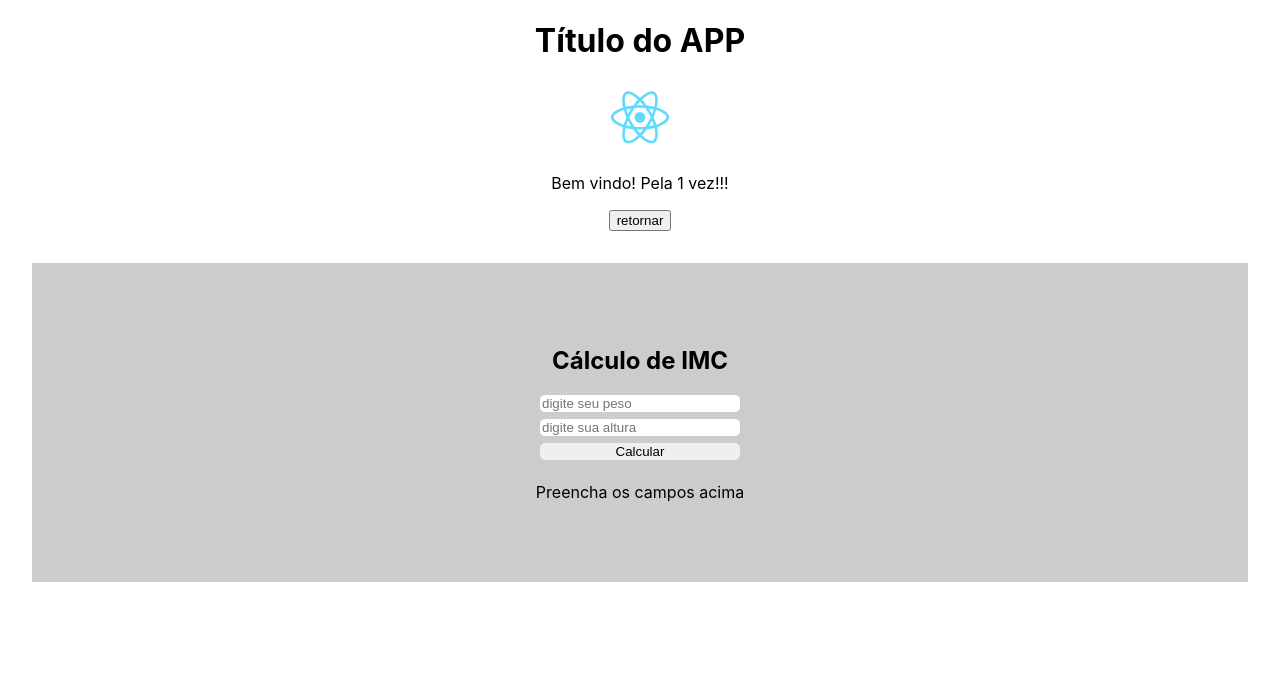
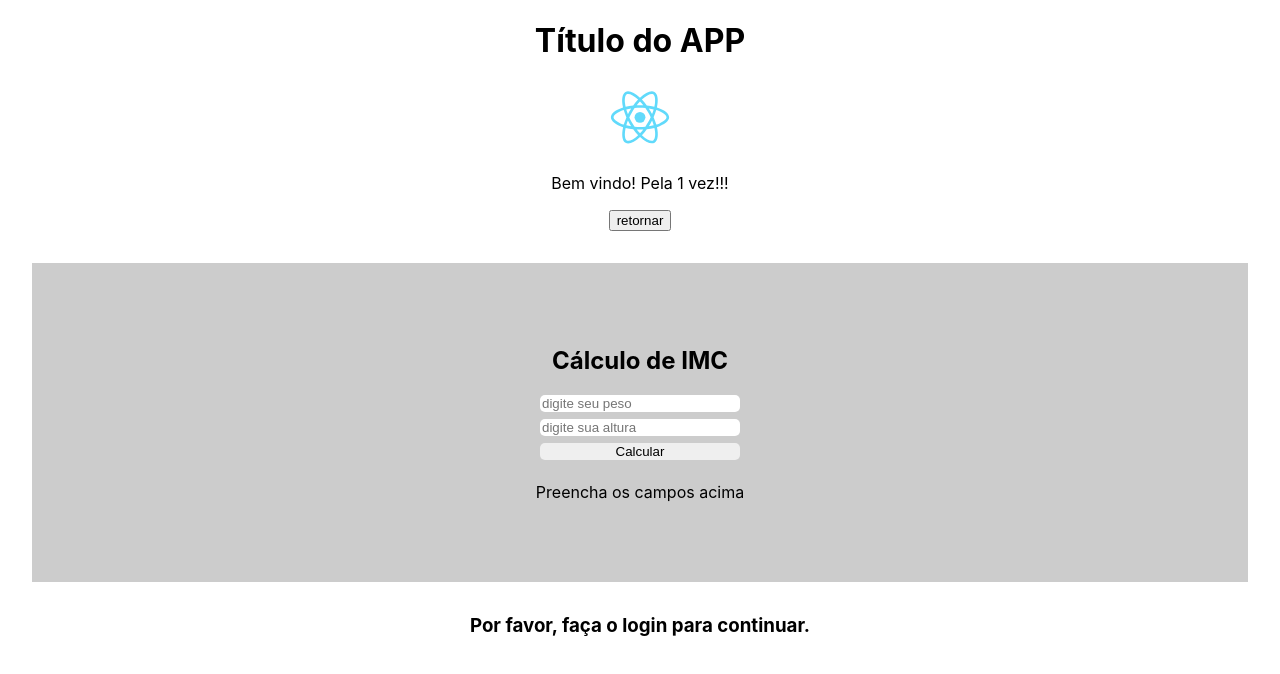
Before and after one commit to Legatario/aulas, a React (Create React App) app: page / in a window 1280 px wide. Shown: the top 674 px of the page. Built offline with nearby package versions, Linux system fonts and the light colour scheme.

Commit message:
criando login

```diff
--- a/src/App.js
+++ b/src/App.js
@@ -2,12 +2,15 @@
 import './App.css';
 import Header from './Components/Header/Header';
 import Imc from './Components/IMC/Imc';
+import Login from './Components/Login/Login'
 
 function App() {
   return (
     <div className="App">
       <Header title="Título do APP"/>
       <Imc />
+
+      <Login isLoggedIn={false} name={'Luis'}/>
     </div>
   );
 }
--- /dev/null
+++ b/src/Components/Login/Login.js
@@ -0,0 +1,15 @@
+function UserGreeting(props){
+    return <h3> Olá {props.name}, Bem vindo(a), de volta!</h3>
+}
+
+
+function Guestgreeting(props){
+    return <h3>Por favor, faça o login para continuar.</h3>
+}
+
+function Greeting(props){
+    const isLoggedIn = props.isLoggedIn
+    return isLoggedIn ? <UserGreeting name={props.name}/> : <Guestgreeting />
+}
+
+export default Greeting
```
